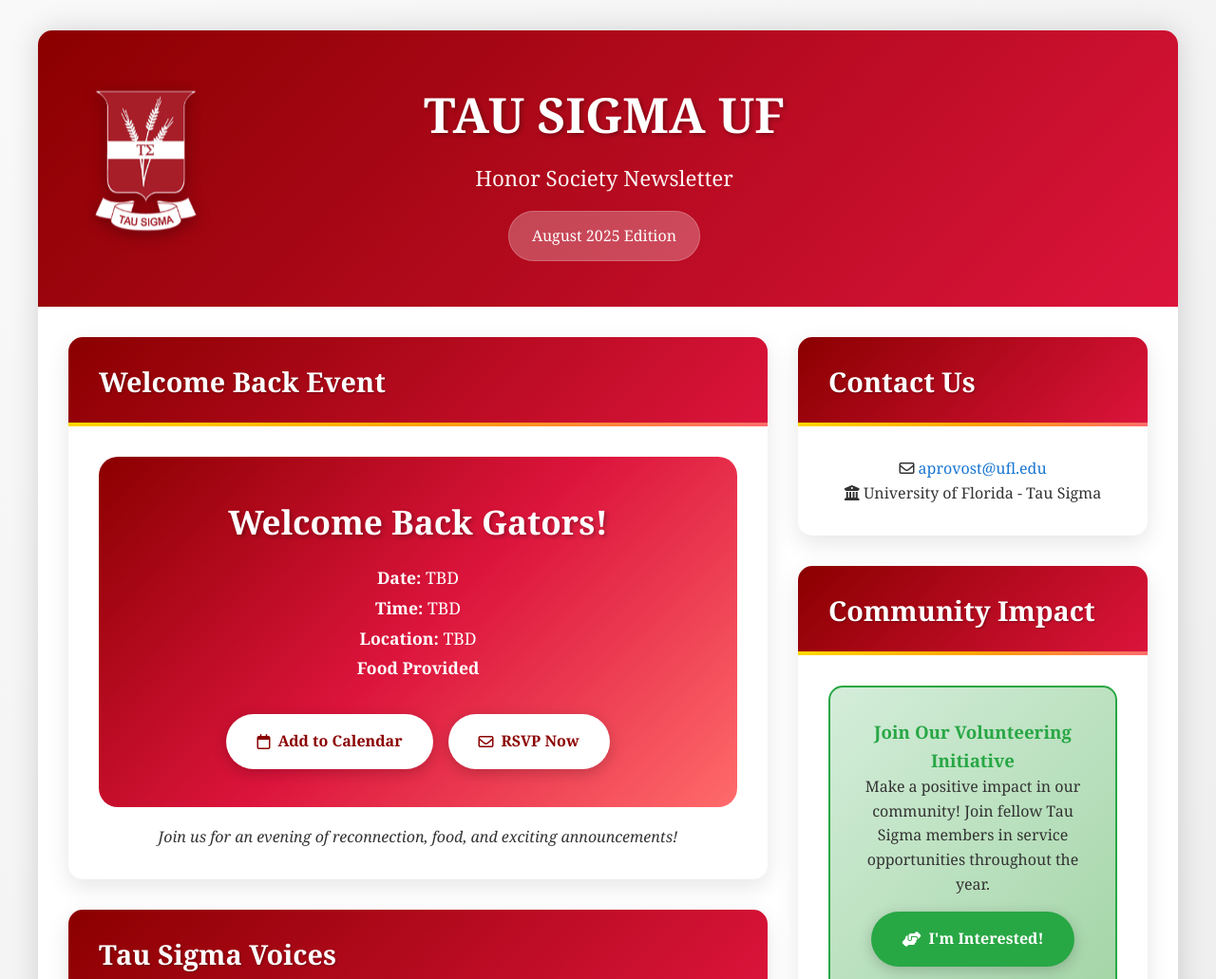
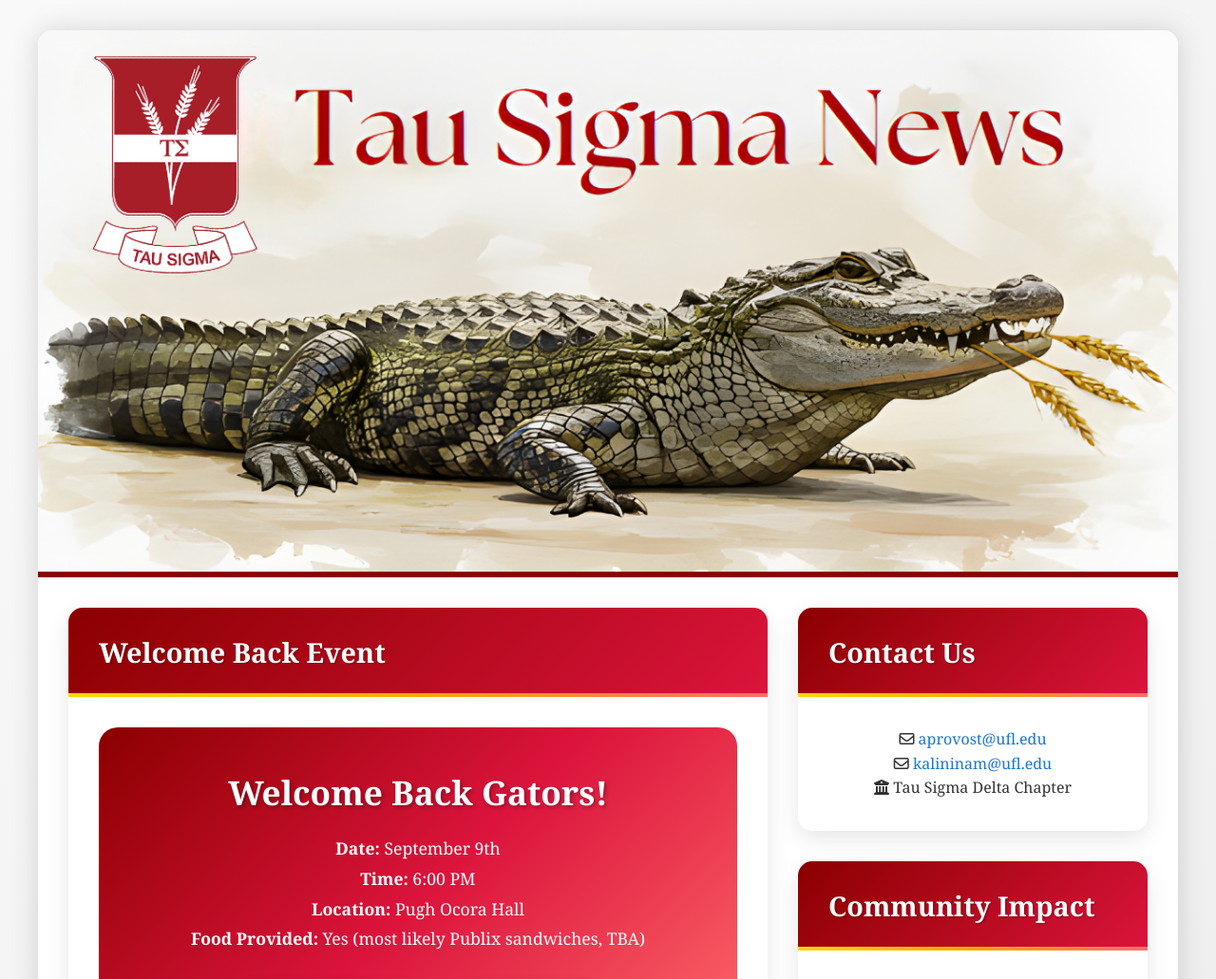
Before and after one commit to rs-dkd/tau-sigma-newsletter, a plain HTML site: page index.html in a window 1280 px wide. Shown: the top 1031 px of the page at 95% size. Drawn offline with Linux system fonts and the light colour scheme.

Commit message:
Updating Newsletter Banner, Adding Event Information, Additional Contact Info

```diff
--- a/index.html
+++ b/index.html
@@ -3,20 +3,15 @@
 <head>
 <meta charset="UTF-8">
 <meta name="viewport" content="width=device-width, initial-scale=1.0">
-  <title>Tau Sigma UF Newsletter - August 2025</title>
+<title>Tau Sigma Delta Chapter Newsletter - August 2025</title>
 <link rel="stylesheet" href="https://cdnjs.cloudflare.com/ajax/libs/font-awesome/6.5.0/css/all.min.css">
 <style>
 * {margin:0;padding:0;box-sizing:border-box}
 body {font-family:'Georgia',serif;line-height:1.6;color:#333;background:linear-gradient(135deg,#f9f9f9 0%,#e8e8e8 100%)}
 .container {max-width:1200px;margin:2rem auto;background:#fff;box-shadow:0 0 30px rgba(0,0,0,0.15);border-radius:15px;overflow:hidden}
-    .header {background:linear-gradient(135deg,#8B0000,#DC143C);color:#fff;text-align:center;padding:3rem 2rem;position:relative}
-    .header-content {position:relative;z-index:2;display:flex;align-items:center;justify-content:center;gap:2rem;flex-wrap:wrap}
-    .logo {width:160px;height:160px;filter:drop-shadow(0 4px 8px rgba(0,0,0,0.3));animation:float 3s ease-in-out infinite;margin-right:auto}
-    @keyframes float {0%,100%{transform:translateY(0)}50%{transform:translateY(-10px)}}
-    .header-text {flex:1;text-align:center;margin-left:-200px;}
-    .main-title {font-size:3.2rem;font-weight:bold;margin-bottom:.5rem;text-shadow:2px 2px 4px rgba(0,0,0,0.3)}
-    .newsletter-title {font-size:1.4rem;opacity:.95;margin-bottom:1rem}
-    .date-badge {background:rgba(255,255,255,.25);padding:.8rem 1.5rem;border-radius:50px;display:inline-block;border:1px solid rgba(255,255,255,.2)}
+.banner {position:relative}
+.banner img {width:100%;display:block;border-bottom:6px solid #8B0000}
+.logo {position:absolute;bottom:15px;right:15px;width:120px;height:120px;filter:drop-shadow(0 4px 8px rgba(0,0,0,0.4))}
 .main-content {display:grid;grid-template-columns:2fr 1fr;gap:2rem;padding:2rem}
 .left-column,.right-column {display:flex;flex-direction:column;gap:2rem}
 .section {background:#fff;border-radius:15px;box-shadow:0 8px 25px rgba(0,0,0,0.1);overflow:hidden;transition:.3s}
@@ -46,22 +41,14 @@
 .officer-name {font-size:1.2rem;font-weight:bold;color:#8B0000;margin-bottom:.3rem}
 .officer-position {color:#555;font-style:italic}
 .footer {background:linear-gradient(135deg,#2c3e50,#34495e);color:#fff;text-align:center;padding:2rem;margin-top:2rem}
-    @media(max-width:768px){.main-content{grid-template-columns:1fr;padding:1rem}.header-content{flex-direction:column;text-align:center}.logo{margin-right:0}.main-title{font-size:2.4rem}}
+@media(max-width:768px){.main-content{grid-template-columns:1fr;padding:1rem}}
 </style>
 </head>
 <body>
 <div class="container">
-    <div class="header">
-      <div class="header-content">
-        <img src="tau-sigma-logo (4).png" alt="Tau Sigma Logo" class="logo">
-        <div class="header-text">
-          <div class="main-title">TAU SIGMA UF</div>
-          <div class="newsletter-title">Honor Society Newsletter</div>
-          <div class="date-badge">August 2025 Edition</div>
+<div class="banner">
+<img src="gatorimg.png" alt="Tau Sigma Gator Banner">
 </div>
-      </div>
-    </div>
-
 <div class="main-content">
 <div class="left-column">
 <div class="section">
@@ -70,17 +57,16 @@
 <div class="event-highlight">
 <div class="event-title">Welcome Back Gators!</div>
 <div class="event-details">
-                <p><strong>Date:</strong> TBD<br><strong>Time:</strong> TBD<br><strong>Location:</strong> TBD<br><strong>Food Provided</strong></p>
+<p><strong>Date:</strong> September 9th<br><strong>Time:</strong> 6:00 PM<br><strong>Location:</strong> Pugh Ocora Hall<br><strong>Food Provided:</strong> Yes (most likely Publix sandwiches, TBA)</p>
 </div>
 <div class="btn-group">
-                <a href="https://calendar.google.com" target="_blank" class="btn"><i class="fa-regular fa-calendar"></i> Add to Calendar</a>
+<a href="https://www.google.com/calendar/render?action=TEMPLATE&text=Tau+Sigma+Welcome+Back+Event&dates=20250909T220000Z/20250909T233000Z&details=Join+us+at+Pugh+Ocora+Hall+for+food+and+networking!&location=Pugh+Ocora+Hall" target="_blank" class="btn"><i class="fa-regular fa-calendar"></i> Add to Calendar</a>
 <a href="https://forms.gle/a2sBC4S6QFwRpJMr5" target="_blank" class="btn"><i class="fa-regular fa-envelope"></i> RSVP Now</a>
 </div>
 </div>
 <p style="margin-top:1.2rem;text-align:center;font-style:italic">Join us for an evening of reconnection, food, and exciting announcements!</p>
 </div>
 </div>
-
 <div class="section">
 <div class="section-header"><h2 class="section-title">Tau Sigma Voices</h2></div>
 <div class="section-content">
@@ -100,16 +86,15 @@
 </div>
 </div>
 </div>
-
 <div class="right-column">
 <div class="section">
 <div class="section-header"><h2 class="section-title">Contact Us</h2></div>
 <div class="section-content" style="text-align:center">
 <p><i class="fa-regular fa-envelope"></i> <a href="mailto:aprovost@ufl.edu" style="color:#1976d2;text-decoration:none">aprovost@ufl.edu</a></p>
-            <p><i class="fa-solid fa-building-columns"></i> University of Florida - Tau Sigma</p>
+<p><i class="fa-regular fa-envelope"></i> <a href="mailto:kalininam@ufl.edu" style="color:#1976d2;text-decoration:none">kalininam@ufl.edu</a></p>
+<p><i class="fa-solid fa-building-columns"></i> Tau Sigma Delta Chapter</p>
 </div>
 </div>
-
 <div class="section">
 <div class="section-header"><h2 class="section-title">Community Impact</h2></div>
 <div class="section-content">
@@ -120,7 +105,6 @@
 </div>
 </div>
 </div>
-
 <div class="section">
 <div class="section-header"><h2 class="section-title">Stay Connected</h2></div>
 <div class="section-content">
@@ -134,7 +118,6 @@
 </div>
 </div>
 </div>
-
 <div class="section officers-section" style="margin:2rem">
 <div class="section-header"><h2 class="section-title">Meet Your 2025-26 Executive Board</h2></div>
 <div class="section-content">
@@ -152,11 +135,10 @@
 </div>
 </div>
 </div>
-
 <div class="footer">
-      <p><strong>Tau Sigma Honor Society - University of Florida Chapter</strong></p>
+<p><strong>Tau Sigma Delta Chapter</strong></p>
 <p>Recognizing Academic Excellence in Transfer Students</p>
-      <p style="margin-top:1rem;font-size:.9rem;opacity:.8">Contact us: aprovost@ufl.edu</p>
+<p style="margin-top:1rem;font-size:.9rem;opacity:.8">Contact us: aprovost@ufl.edu | kalininam@ufl.edu</p>
 <p style="margin-top:.5rem;font-size:.8rem;opacity:.7">This newsletter was created with ❤️ for our amazing community</p>
 </div>
 </div>
```
Also changed, not shown: gatorimg.png (added). Lines whose indentation alone changed are shown as unchanged.
